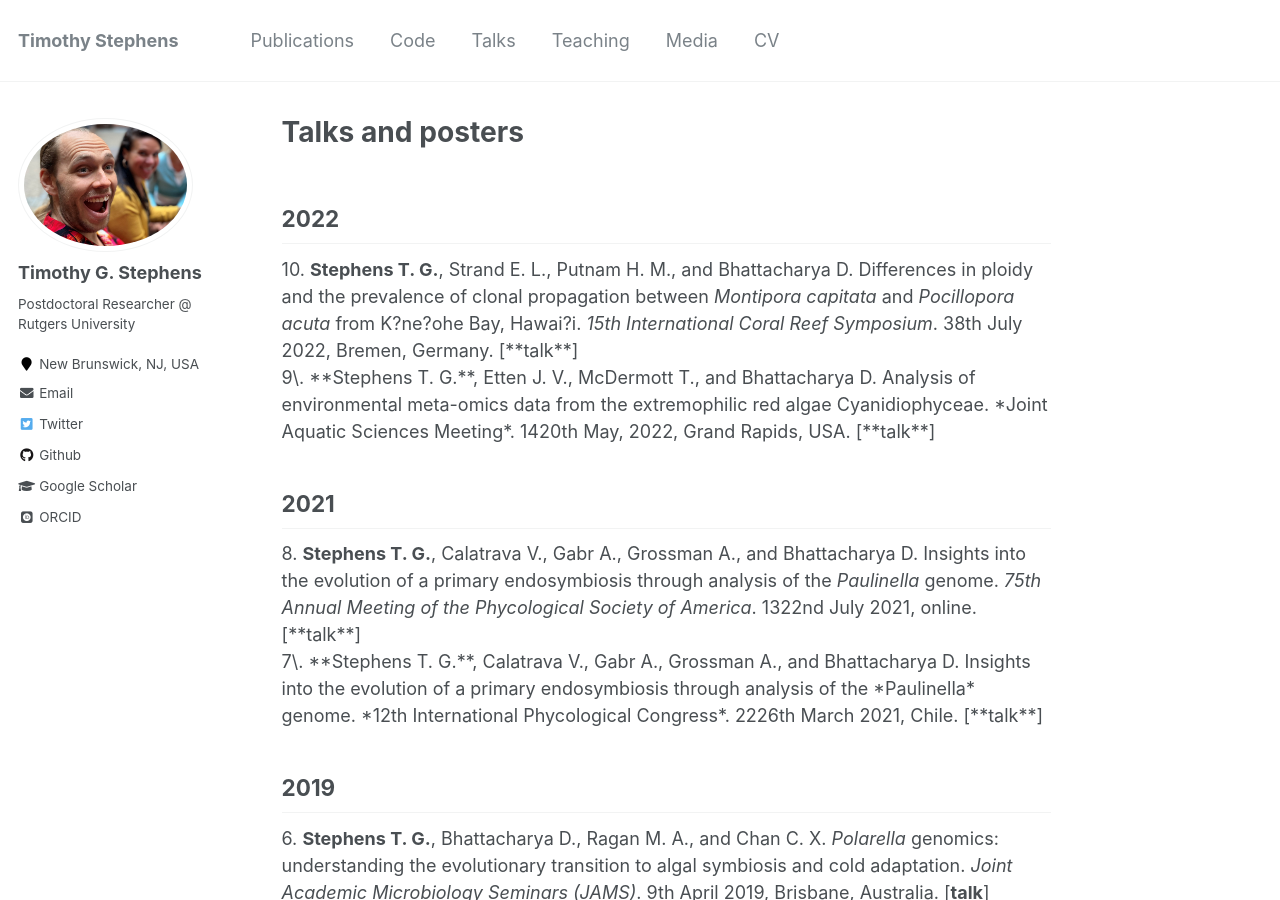
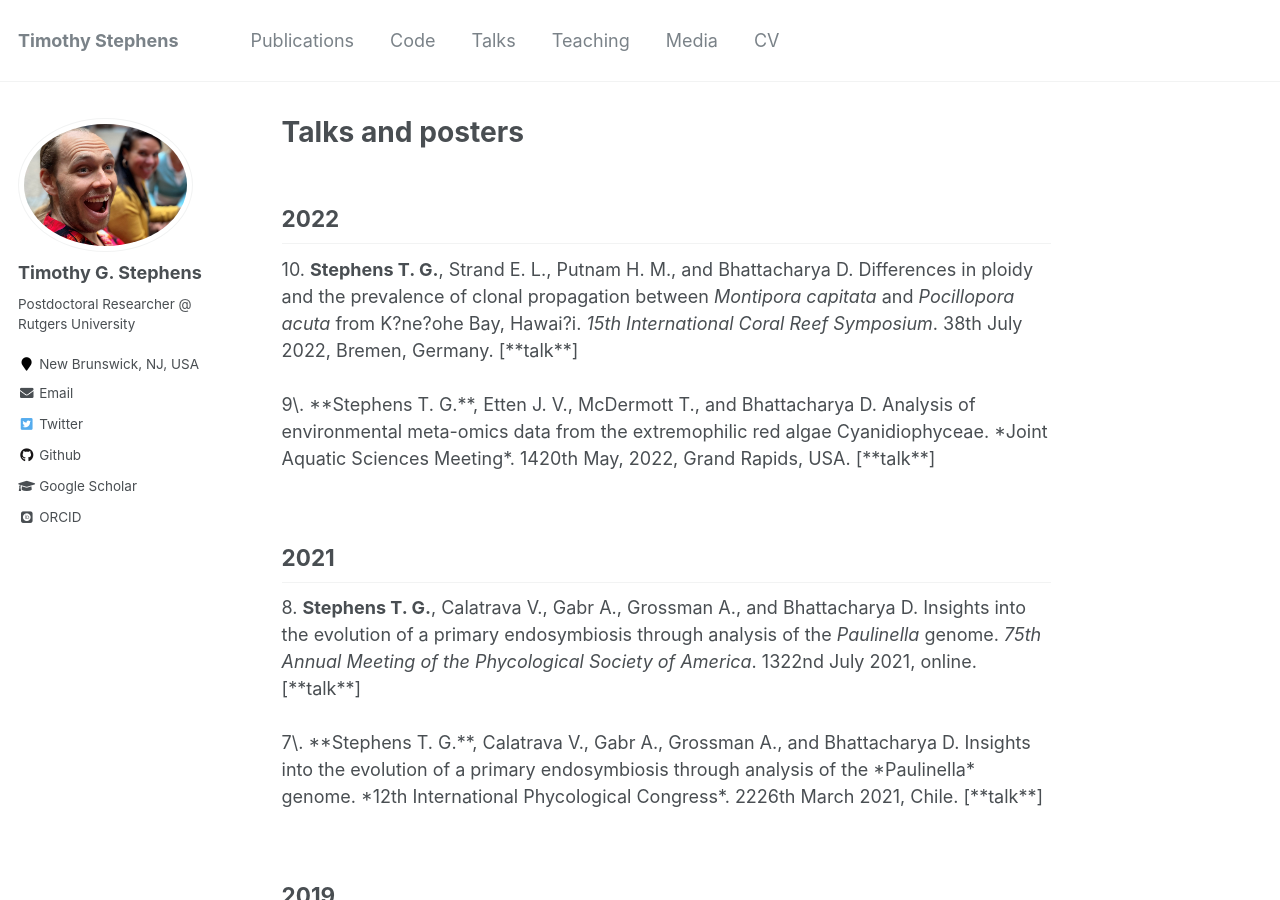
Before and after one commit to TimothyStephens/timothystephens.github.io, a Jekyll site: the page built from _pages/talks.md, in a window 1280 px wide and 900 px high. Built offline with Jekyll 4.4.1, drawn with Linux system fonts in a browser that asks for light colours; some web fonts are replaced.

Commit message:
Update pages on Mon Oct  3 01:06:35 EDT 2022

```diff
--- a/_pages/talks.md
+++ b/_pages/talks.md
@@ -16,32 +16,32 @@ ul {
 ## 2022
 
 10\. **Stephens T. G.**, Strand E. L., Putnam H. M., and Bhattacharya D. Differences in ploidy and the prevalence of clonal propagation between *Montipora capitata* and *Pocillopora acuta* from K?ne?ohe Bay, Hawai?i. *15th International Coral Reef Symposium*. 3<d0>8th July 2022, Bremen, Germany. [**talk**]
-<br/>
+<br/><br/>
 9\. **Stephens T. G.**, Etten J. V., McDermott T., and Bhattacharya D. Analysis of environmental meta-omics data from the extremophilic red algae Cyanidiophyceae. *Joint Aquatic Sciences Meeting*. 14<d0>20th May, 2022, Grand Rapids, USA. [**talk**]
-<br/>
+<br/><br/>
 ## 2021
 
 8\. **Stephens T. G.**, Calatrava V., Gabr A., Grossman A., and Bhattacharya D. Insights into the evolution of a primary endosymbiosis through analysis of the *Paulinella* genome. *75th Annual Meeting of the Phycological Society of America*. 13<d0>22nd July 2021, online. [**talk**]
-<br/>
+<br/><br/>
 7\. **Stephens T. G.**, Calatrava V., Gabr A., Grossman A., and Bhattacharya D. Insights into the evolution of a primary endosymbiosis through analysis of the *Paulinella* genome. *12th International Phycological Congress*. 22<d0>26th March 2021, Chile. [**talk**]
-<br/>
+<br/><br/>
 ## 2019
 
 6\. **Stephens T. G.**, Bhattacharya D., Ragan M. A., and Chan C. X. *Polarella* genomics: understanding the evolutionary transition to algal symbiosis and cold adaptation. *Joint Academic Microbiology Seminars (JAMS)*. 9th April 2019, Brisbane, Australia. [**talk**]
-<br/>
+<br/><br/>
 ## 2018
 
 5\. **Stephens T. G.**, Bhattacharya D., Ragan M. A., and Chan C. X. *Polarella* genomics: understanding the evolutionary transition to algal symbiosis and cold adaptation. *Botany Department, Biosciences Institute, University of Sao Paulo*. 14th December 2018, S<U+008B>o Paulo, Brazil. [**talk**]
-<br/>
+<br/><br/>
 4\. **Stephens T. G.**, Bhattacharya D., Ragan M. A., and Chan C. X. *Polarella* genomics: understanding the evolutionary transition to algal symbiosis and cold adaptation. *2nd Bioenergy Workshop, UNESP-USP-UNICAMP Integrated Postgraduate Program in Bioenergy, Institute for Research in Bioenergy, State University of S<U+008B>o Paulo (UNESP)*. 6th December 2018, S<U+008B>o Paulo, Brazil. [**talk**]
-<br/>
+<br/><br/>
 3\. **Stephens T. G.**, Bhattacharya D., Ragan M. A. and Chan C. X. *Polarella* genomics: understanding cold adaptation and evolutionary transition to symbiosis in dinoflagellates. *Society for Molecular Biology & Evolution (SMBE) annual meeting 2018*, 8<d0>12th July 2018, Yokohama, Japan. [**poster**]
-<br/>
+<br/><br/>
 ## 2017
 
 2\. **Stephens T. G.**, Bhattacharya D., Ragan M. A. and Chan C. X. Insights into coral reef symbiosis from the genome of cold-adapted algae. *EMBL Australia Postgraduate Symposium 2017*, 29th November<d0>1st December 2017, Sydney, Australia. [**talk**]
-<br/>
+<br/><br/>
 ## 2016
 
 1\. **Stephens T. G.**, Chan C. X., Ragan M. *Polarella* genomics: understanding the evolutionary transition to algal symbiosis and cold adaptation, *IMB Research Higher Degree Student Symposium*, 13th Jul 2016, The University of Queensland, Brisbane, Australia. [**poster**]
-<br/>
+<br/><br/>
```
Also changed, not shown: 1 other file.
